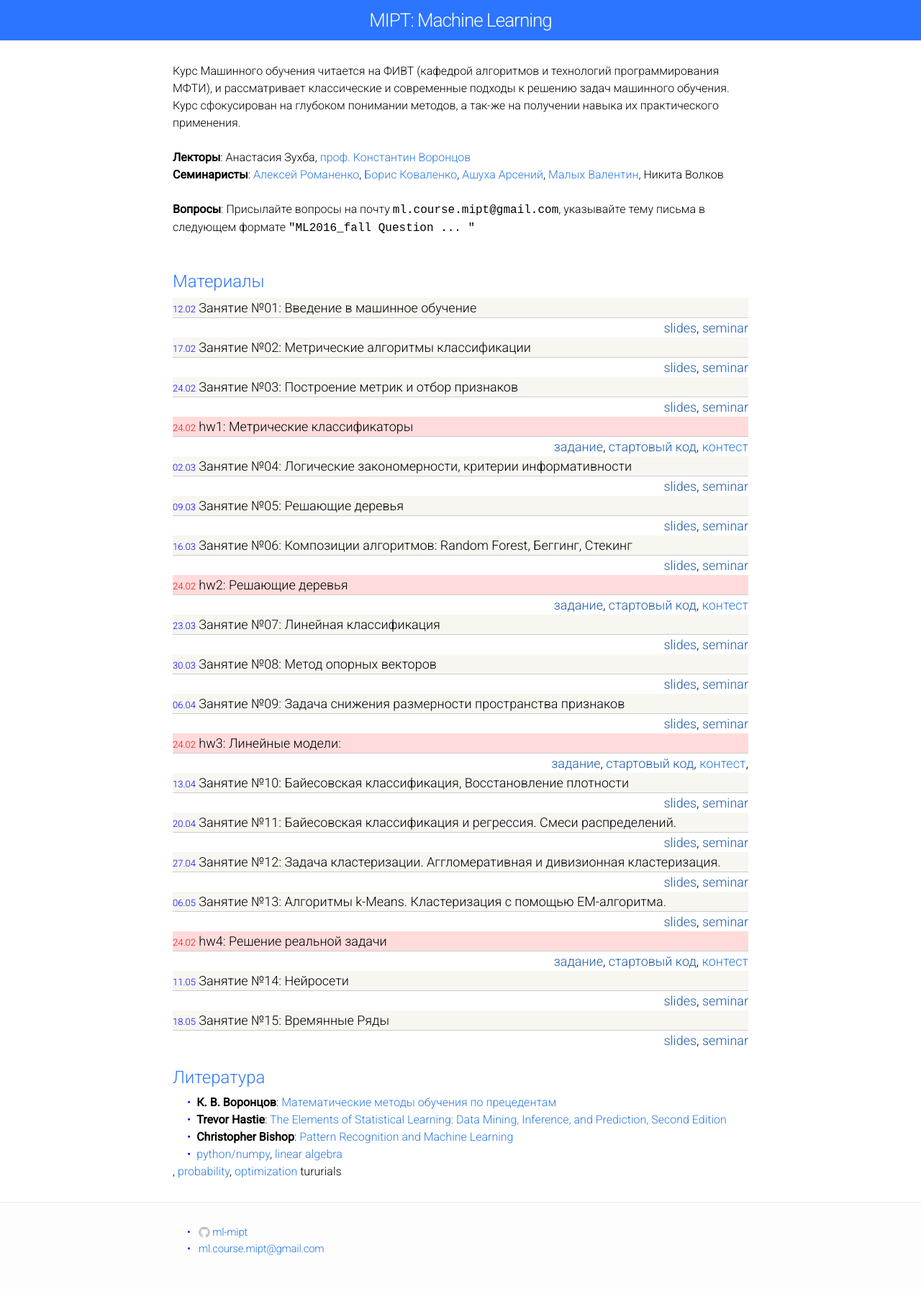
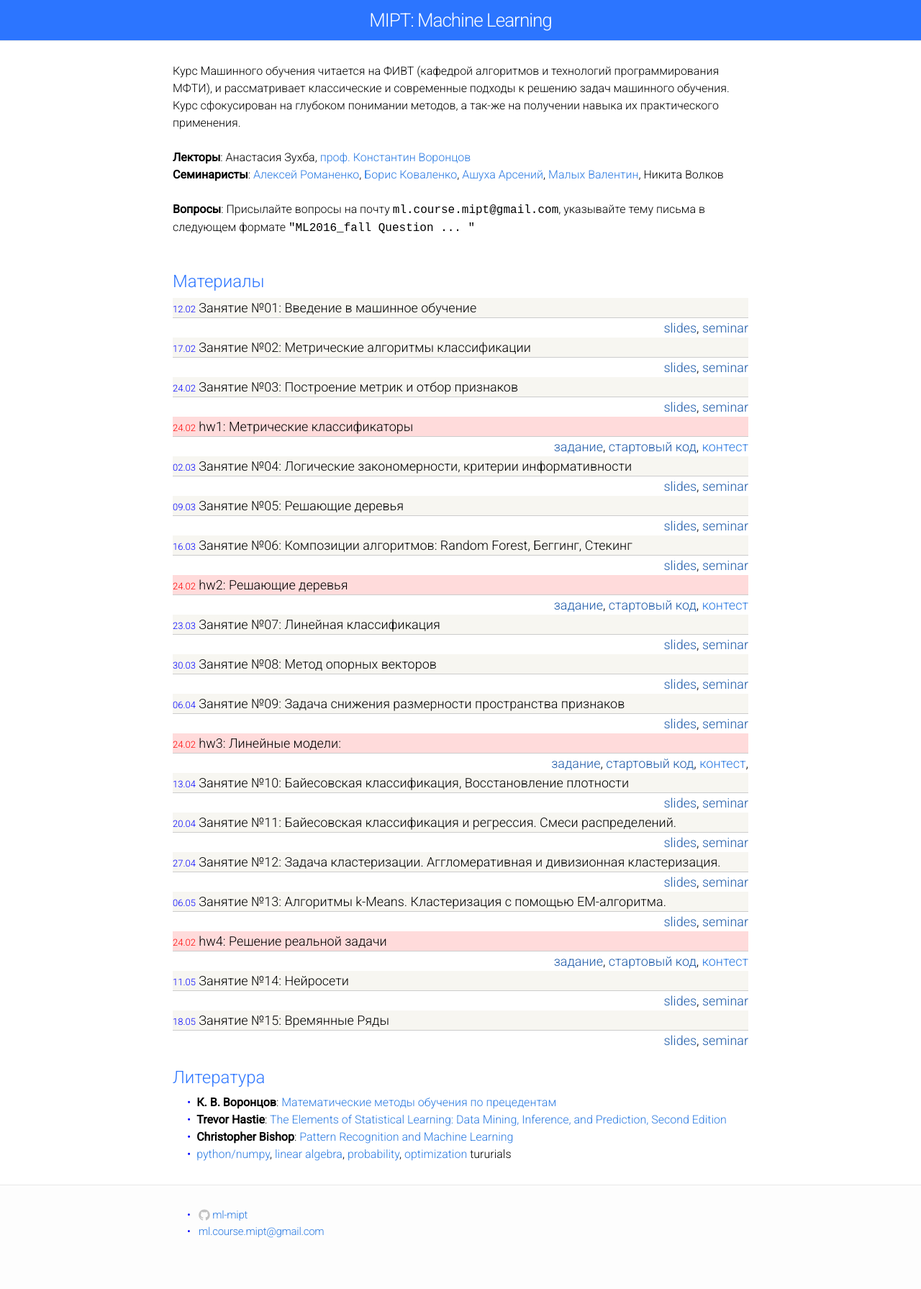
Before and after one commit to ml-mipt/old-ml-mipt.github.io, a Jekyll site: the page built from 2016part1.html, in a window 1280 px wide. Shown: the whole page at 72% size. Built offline with Jekyll 4.4.1, drawn with Linux system fonts in a browser that asks for light colours; after the commit the page ends 1767 px from its top, so only the background shows below that.

```diff
--- a/2016part1.html
+++ b/2016part1.html
@@ -188,5 +188,5 @@ layout: default
   <li><b>К. В. Воронцов</b>: <a href="http://www.machinelearning.ru/wiki/images/6/6d/Voron-ML-1.pdf">Математические методы обучения по прецедентам</a></li>
   <li><b>Trevor Hastie</b>: <a href="http://web.stanford.edu/~hastie/local.ftp/Springer/OLD/ESLII_print4.pdf">The Elements of Statistical Learning: Data Mining, Inference, and Prediction, Second Edition</a></li>
   <li><b>Christopher Bishop</b>: <a href="http://www.rmki.kfki.hu/~banmi/elte/Bishop%20-%20Pattern%20Recognition%20and%20Machine%20Learning.pdf">Pattern Recognition and Machine Learning</a></li>
-  <li><a href="http://cs231n.github.io/python-numpy-tutorial/">python/numpy</a>, <a href="http://cs229.stanford.edu/section/cs229-linalg.pdf">linear algebra</a></li>, <a href="http://cs229.stanford.edu/section/cs229-prob.pdf">probability</a></li>,  <a href="http://cs231n.github.io/optimization-1/">optimization</a></li> tururials
+  <li><a href="http://cs231n.github.io/python-numpy-tutorial/">python/numpy</a>, <a href="http://cs229.stanford.edu/section/cs229-linalg.pdf">linear algebra</a>, <a href="http://cs229.stanford.edu/section/cs229-prob.pdf">probability</a>,  <a href="http://cs231n.github.io/optimization-1/">optimization</a> tururials</li>
 </ul>
```
